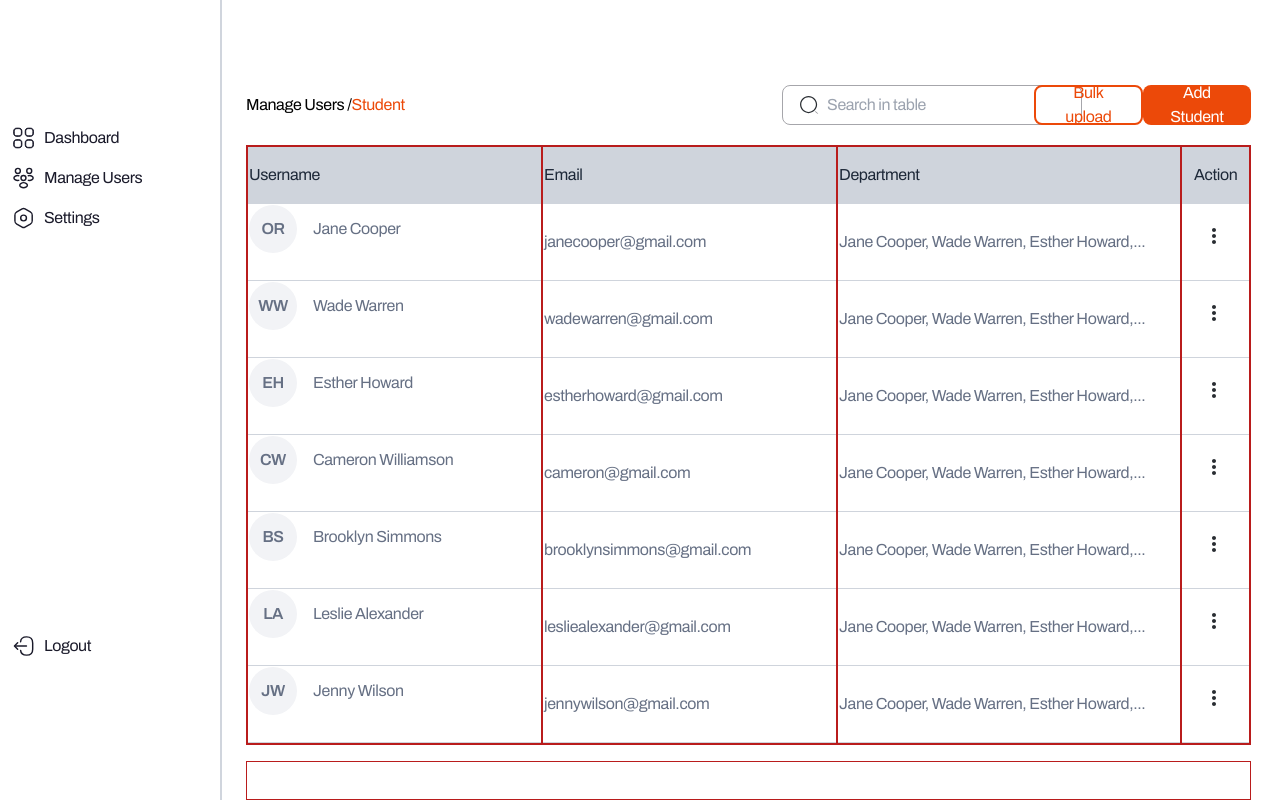
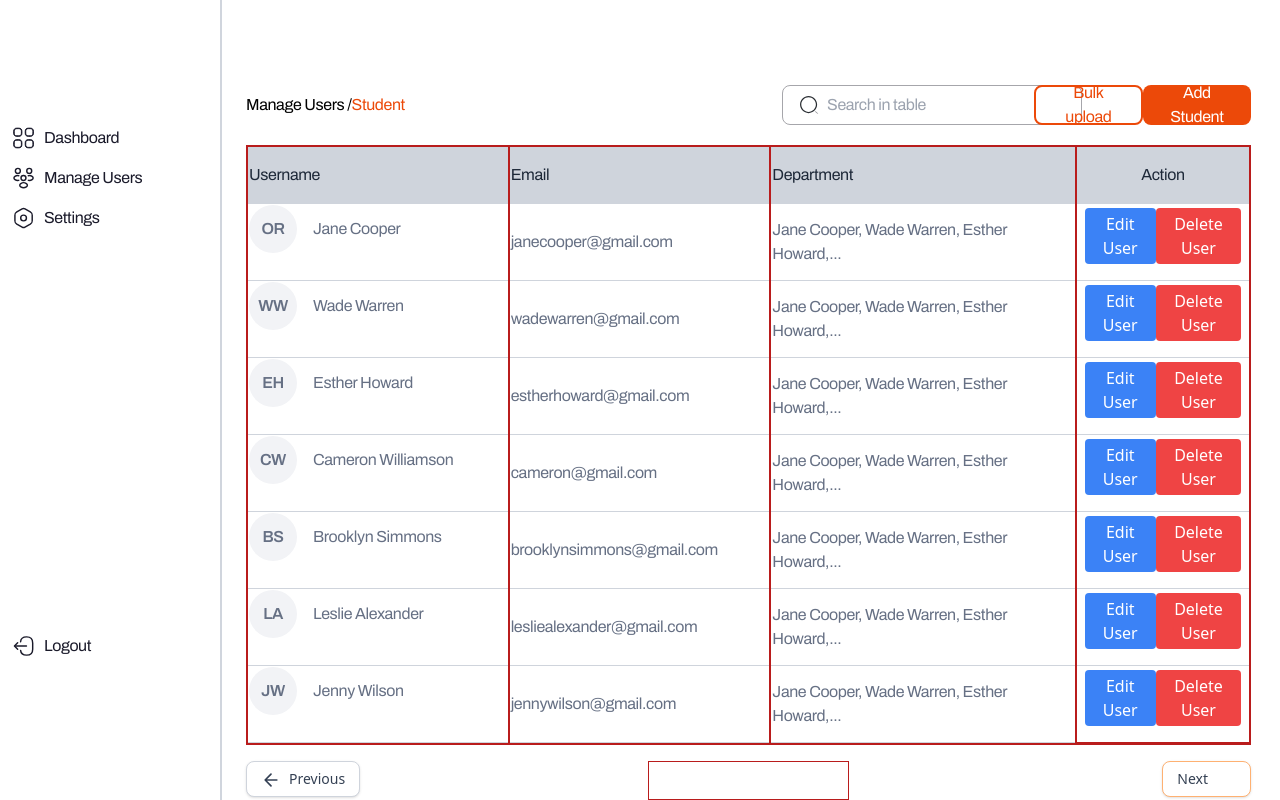
Before and after one commit to Nicocurtis16/Student-HelpDesk, an Angular app: page / in a window 1280 px wide. Built offline with nearby package versions, Linux system fonts and the light colour scheme.

Commit message:
have the red border arounf the history

```diff
--- a/src/app/Master-Dashboard/Layout/student/student.component.css
+++ b/src/app/Master-Dashboard/Layout/student/student.component.css
@@ -0,0 +1,11 @@
+.popup-menu {
+    z-index: 1000; /* Make sure the popup is above other content */
+}
+
+.relative {
+    position: relative; /* Ensure the popup is positioned relative to the table cell */
+}
+
+.cursor-pointer {
+    cursor: pointer;
+}
--- a/src/app/Master-Dashboard/Layout/student/student.component.html
+++ b/src/app/Master-Dashboard/Layout/student/student.component.html
@@ -178,7 +178,7 @@
             </table>
 
         </div>
-        <div class="h-[100%] w-[7%]  border border-red-700">
+        <div class="h-[100%] w-[20%]  border border-red-700">
             <table class="w-[100%] h-[100%] border-collapse flex-col justify-start items-start">
                 <!-- Table Header -->
                 <thead>
@@ -189,48 +189,56 @@
 
                 <!-- Table Body -->
                 <tbody>
-                    <tr class="h-14 bg-white border-b border-[#cfd4dc] self-stretch ">
-                        <td class="w-16 h-16 flex justify-center items-center">
-                            <img src="../../../../assets/more_vert.svg" alt="" class="w-6 h-6">
+                    <tr class="h-14 bg-white border-b border-[#cfd4dc] self-stretch">
+                        <td class="p-2 h-16 flex justify-between items-center ">
+                            <button (click)="editUser()" class="bg-blue-500 text-white px-3 py-1 rounded">Edit User</button>
+                            <button (click)="deleteUser()" class="bg-red-500 text-white px-3 py-1 rounded">Delete User</button>
                         </td>
                     </tr>
-
-
-
-                    <tr class="h-14 bg-white border-b border-[#cfd4dc]">
-                        <td class="w-16 h-16 flex justify-center items-center">
-                            <img src="../../../../assets/more_vert.svg" alt="" class="w-6 h-6">
+                    <tr class="h-14 bg-white border-b border-[#cfd4dc] self-stretch">
+                        <td class="p-2 h-16 flex justify-between items-center ">
+                            <button (click)="editUser()" class="bg-blue-500 text-white px-3 py-1 rounded">Edit User</button>
+                            <button (click)="deleteUser()" class="bg-red-500 text-white px-3 py-1 rounded">Delete User</button>
                         </td>
                     </tr>
-                    <tr class="h-14 bg-white border-b border-[#cfd4dc]">
-                        <td class="w-16 h-16 flex justify-center items-center">
-                            <img src="../../../../assets/more_vert.svg" alt="" class="w-6 h-6">
+                    <tr class="h-14 bg-white border-b border-[#cfd4dc] self-stretch">
+                        <td class="p-2 h-16 flex justify-between items-center ">
+                            <button (click)="editUser()" class="bg-blue-500 text-white px-3 py-1 rounded">Edit User</button>
+                            <button (click)="deleteUser()" class="bg-red-500 text-white px-3 py-1 rounded">Delete User</button>
                         </td>
                     </tr>
-                    <tr class="h-14 bg-white border-b border-[#cfd4dc]">
-                        <td class="w-16 h-16 flex justify-center items-center">
-                            <img src="../../../../assets/more_vert.svg" alt="" class="w-6 h-6">
+                    <tr class="h-14 bg-white border-b border-[#cfd4dc] self-stretch">
+                        <td class="p-2 h-16 flex justify-between items-center ">
+                            <button (click)="editUser()" class="bg-blue-500 text-white px-3 py-1 rounded">Edit User</button>
+                            <button (click)="deleteUser()" class="bg-red-500 text-white px-3 py-1 rounded">Delete User</button>
                         </td>
                     </tr>
-                    <tr class="h-14 bg-white border-b border-[#cfd4dc]">
-                        <td class="w-16 h-16 flex justify-center items-center">
-                            <img src="../../../../assets/more_vert.svg" alt="" class="w-6 h-6">
+                    <tr class="h-14 bg-white border-b border-[#cfd4dc] self-stretch">
+                        <td class="p-2 h-16 flex justify-between items-center ">
+                            <button (click)="editUser()" class="bg-blue-500 text-white px-3 py-1 rounded">Edit User</button>
+                            <button (click)="deleteUser()" class="bg-red-500 text-white px-3 py-1 rounded">Delete User</button>
                         </td>
                     </tr>
-                    <tr class="h-14 bg-white border-b border-[#cfd4dc]">
-                        <td class="w-16 h-16 flex justify-center items-center">
-                            <img src="../../../../assets/more_vert.svg" alt="" class="w-6 h-6">
-                        </td>
-                    </tr>
-                    <tr class="h-14 bg-white border-b border-[#cfd4dc]">
-                        <td class="w-16 h-16 flex justify-center items-center">
-                            <img src="../../../../assets/more_vert.svg" alt="" class="w-6 h-6">
+                    <tr class="h-14 bg-white border-b border-[#cfd4dc] self-stretch">
+                        <td class="p-2 h-16 flex justify-between items-center ">
+                            <button (click)="editUser()" class="bg-blue-500 text-white px-3 py-1 rounded">Edit User</button>
+                            <button (click)="deleteUser()" class="bg-red-500 text-white px-3 py-1 rounded">Delete User</button>
                         </td>
                     </tr>
 
 
 
 
+
+
+
+
+                    <tr class="h-14 bg-white border-b border-red-700 self-stretch">
+                        <td class="p-2 h-16 flex justify-between items-center ">
+                            <button (click)="editUser()" class="bg-blue-500 text-white px-3 py-1 rounded">Edit User</button>
+                            <button (click)="deleteUser()" class="bg-red-500 text-white px-3 py-1 rounded">Delete User</button>
+                        </td>
+                    </tr>
 
 
 
@@ -242,5 +250,24 @@
 
 
     </div>
-    <div class="h-[40px] w-[95%] ml-6 border border-red-700"></div>
+    <div class="h-[40px] w-[95%] ml-6   flex justify-between ">
+        <div class="h-[100%] w-[20%] ">
+            <button (click)="handleButtonClick()" class="h-9 rounded-lg flex justify-start items-start bg-white shadow border border-[#cfd4dc] px-3.5 py-2">
+                <div class="w-5 h-5 relative">
+                    <img src="../../../../assets/arrow-left.svg" alt="">
+                </div>
+                <div class="text-[#344053] text-sm font-medium leading-tight ml-2">Previous</div>
+            </button>
+
+        </div>
+        <div class="h-[100%] w-[20%] border border-red-700"></div>
+        <div class="h-[100%] w-[20%] flex justify-end border-red-700">
+            <button (click)="handleNextClick()" class="h-9 px-3.5 py-2 bg-white rounded-lg shadow border border-[#feb172] flex justify-center items-center gap-2">
+            <div class="text-[#344053] text-sm font-medium leading-tight">Next</div>
+            <div class="w-5 h-5 relative"></div>
+        </button>
+        </div>
+
+
+    </div>
 </div>
--- a/src/app/Master-Dashboard/Layout/student/student.component.ts
+++ b/src/app/Master-Dashboard/Layout/student/student.component.ts
@@ -3,8 +3,27 @@ import { Component } from '@angular/core';
 @Component({
   selector: 'app-student',
   templateUrl: './student.component.html',
-  styleUrl: './student.component.css'
+  styleUrls: ['./student.component.css']
 })
 export class StudentComponent {
 
+  editUser() {
+    // Your logic for editing a user
+    console.log('Edit User button clicked');
+  }
+
+  deleteUser() {
+    // Your logic for deleting a user
+    console.log('Delete User button clicked');
+  }
+  handleNextClick() {
+    // Your logic for handling the button click
+    console.log('Next button clicked');
+  }
+
+  handleButtonClick() {
+    // Your logic for handling button click
+    console.log('Button clicked');
+  }
+
 }
```
Also changed, not shown: src/assets/arrow-left.svg (added).
